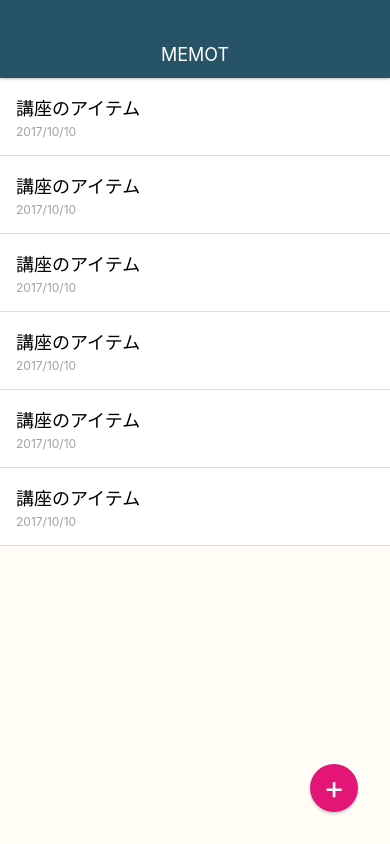
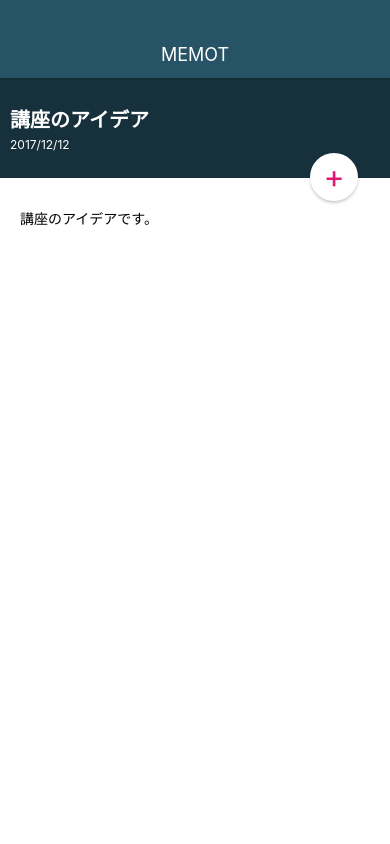
Before and after one commit to Taka246/MemoApp, a React Native app: screen / in a window 390 px wide. Built offline with nearby package versions, Linux system fonts and the light colour scheme.

Commit message:
Style MemoDetail Screen

```diff
--- a/App.js
+++ b/App.js
@@ -1,14 +1,14 @@
 import React from 'react';
 import { StyleSheet, View } from 'react-native';
 import Appbar from './src/components/Appbar';
-import MemoListScreen from './src/screens/MemoListScreen';
+import MemoDetailScreen from './src/screens/MemoDetailScreen';
 
 export default class App extends React.Component {
   render() {
     return (
       <View style={styles.container}>
         <Appbar />
-        <MemoListScreen />
+        <MemoDetailScreen />
       </View>
     );
   }
--- a/src/elements/CircleButton.js
+++ b/src/elements/CircleButton.js
@@ -3,9 +3,18 @@
 
 class CircleButton extends React.Component {
   render() {
+    const { style, color } = this.props;
+
+    let bgColor = '#E31676';
+    let textColor = '#fff';
+
+    if (color === 'white') {
+      bgColor = '#fff';
+      textColor = '#E31676';
+    }
     return (
-      <View style={styles.circleButton}>
-        <Text style={styles.circleButtonTitle}>
+      <View style={[styles.circleButton, style, { backgroundColor: bgColor }]}>
+        <Text style={[styles.circleButtonTitle, { color: textColor }]}>
           {this.props.children}
         </Text>
       </View>
@@ -20,7 +29,6 @@
     right: 32,
     width: 48,
     height: 48,
-    backgroundColor: '#E31676',
     borderRadius: 24,
     justifyContent: 'center',
     alignItems: 'center',
--- /dev/null
+++ b/src/screens/MemoDetailScreen.js
@@ -0,0 +1,65 @@
+import React from 'react';
+import { StyleSheet, View, Text } from 'react-native';
+
+import CircleButton from '../elements/CircleButton';
+
+class MemoDetailScreen extends React.Component {
+  render() {
+    return (
+      <View style={styles.container}>
+        <View>
+          <View style={styles.memoHeader}>
+            <View style={styles.memoHeaderContent}>
+              <Text style={styles.memoHeaderTitle}>講座のアイデア</Text>
+              <Text style={styles.memoHeaderDate}>2017/12/12</Text>
+            </View>
+          </View>
+        </View>
+
+        <View style={styles.memoContent}>
+          <Text>
+            講座のアイデアです。
+          </Text>
+        </View>
+
+        <CircleButton color="white" style={styles.editButton}>+</CircleButton>
+      </View>
+    );
+  }
+}
+
+const styles = StyleSheet.create({
+  container: {
+    flex: 1,
+    width: '100%',
+  },
+  memoHeader: {
+    height: 100,
+    backgroundColor: '#17313C',
+    justifyContent: 'center',
+    padding: 10,
+  },
+  memoHeaderTitle: {
+    fontSize: 20,
+    fontWeight: 'bold',
+    color: '#fff',
+    marginBottom: 4,
+  },
+  memoHeaderDate: {
+    fontSize: 12,
+    color: '#fff',
+  },
+  memoContent: {
+    paddingTop: 30,
+    paddingLeft: 20,
+    paddingRight: 20,
+    paddingBottom: 20,
+    backgroundColor: '#fff',
+    flex: 1,
+  },
+  editButton: {
+    top: 75,
+  },
+});
+
+export default MemoDetailScreen;
```
